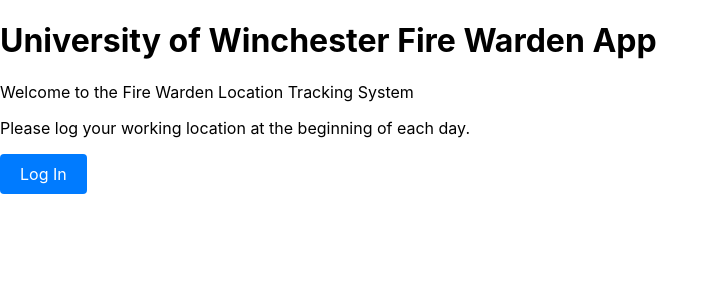
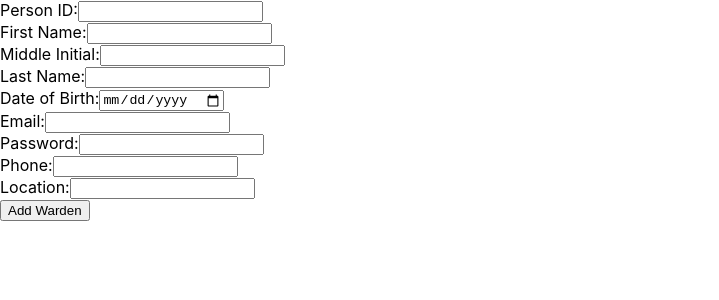
Before and after one commit to Isakb04/Fire_Warden_Tracker, a React (Vite) app: page / in a window 1280 px wide. Shown: the top 300 px of the page, without its empty margins (0-719 px from the left). Built offline with nearby package versions, Linux system fonts and the light colour scheme.

Commit message:
getting server to work

```diff
--- a/src/App.jsx
+++ b/src/App.jsx
@@ -1,19 +1,134 @@
-import React from 'react';
-import { Routes, Route } from 'react-router-dom';
-import HomePage from './pages/HomePage';
-import LoginPage from './pages/LoginPage';
-import DashboardPage from './pages/DashboardPage';
+import React, { useState } from 'react';
 
-const App = () => {
+const AddWardenForm = () => {
+    const [number, setNumber] = useState('');
+    const [firstName, setFirstName] = useState('');
+    const [lastName, setLastName] = useState('');
+    const [middleInitial, setMiddleInitial] = useState('');
+    const [dateOfBirth, setDateOfBirth] = useState('');
+    const [email, setEmail] = useState('');
+    const [password, setPassword] = useState('');
+    const [phone, setPhone] = useState('');
+    const [location, setLocation] = useState('');
+
+    const handleSubmit = async (event) => {
+        event.preventDefault();
+
+        const wardenData = {
+            PersonId: number,
+            FirstName: firstName,
+            MiddleInitial: middleInitial,
+            LastName: lastName,
+            DateOfBirth: dateOfBirth,
+            Email: email,
+            password: password,
+            Phone: phone,
+            Location: location
+        };
+
+        try {
+            const response = await fetch('https://firewardenapi-enfyauf7hjfhd2gy.uksouth-01.azurewebsites.net', {
+                method: 'POST',
+                headers: {
+                    'Content-Type': 'application/json'
+                },
+                body: JSON.stringify(wardenData)
+            });
+
+            const result = await response.text();
+            alert(result);
+        } catch (error) {
+            console.error('Error submitting data:', error);
+            alert('Failed to submit data');
+        }
+    };
+
     return (
-        <>
-            <Routes>
-                <Route path="/" element={<HomePage />} />
-                <Route path="/login" element={<LoginPage />} />
-                <Route path="/dashboard" element={<DashboardPage />} />
-            </Routes>
-        </>
+        <form onSubmit={handleSubmit}>
+            <div>
+                <label>Person ID:</label>
+                <input
+                    type="number"
+                    value={number}
+                    onChange={(e) => setNumber(e.target.value)}
+                    required
+                />
+            </div>
+            <div>
+                <label>First Name:</label>
+                <input
+                    type="text"
+                    value={firstName}
+                    onChange={(e) => setFirstName(e.target.value)}
+                    required
+                />
+            </div>
+            <div>
+                <label>Middle Initial:</label>
+                <input
+                    type="text"
+                    value={middleInitial}
+                    onChange={(e) => setMiddleInitial(e.target.value)}
+                    required
+                />
+            </div>
+            <div>
+                <label>Last Name:</label>
+                <input
+                    type="text"
+                    value={lastName}
+                    onChange={(e) => setLastName(e.target.value)}
+                    required
+                />
+            </div>
+            <div>
+                <label>Date of Birth:</label>
+                <input
+                    type="date"
+                    value={dateOfBirth}
+                    onChange={(e) => setDateOfBirth(e.target.value)}
+                    required
+                />
+            </div>
+            <div>
+                <label>Email:</label>
+                <input
+                    type="email"
+                    value={email}
+                    onChange={(e) => setEmail(e.target.value)}
+                    required
+                />
+            </div>
+            <div>
+                <label>Password:</label>
+                <input
+                    type="password"
+                    value={password}
+                    onChange={(e) => setPassword(e.target.value)}
+                    required
+                />
+            </div>
+            <div>
+                <label>Phone:</label>
+                <input
+                    type="number"
+                    value={phone}
+                    onChange={(e) => setPhone(e.target.value)}
+                    required
+                />
+            </div>
+            <div>
+                <label>Location:</label>
+                <input
+                    type="text"
+                    value={location}
+                    onChange={(e) => setLocation(e.target.value)}
+                    required
+                />
+            </div>
+            <button type="submit">Add Warden</button>
+        </form>
     );
 };
 
-export default App;
+export default AddWardenForm;
--- a/src/dev/previews.jsx
+++ b/src/dev/previews.jsx
@@ -2,6 +2,7 @@
 import {PaletteTree} from './palette'
 import App from "../App";
 import HomePage from "../App";
+import AddWardenForm from "../App";
 
 const ComponentPreviews = () => {
     return (
@@ -12,6 +13,9 @@
             <ComponentPreview path="/HomePage">
                 <HomePage/>
             </ComponentPreview>
+            <ComponentPreview path="/AddWardenForm">
+                <AddWardenForm/>
+            </ComponentPreview>
         </Previews>
     )
 }
```
